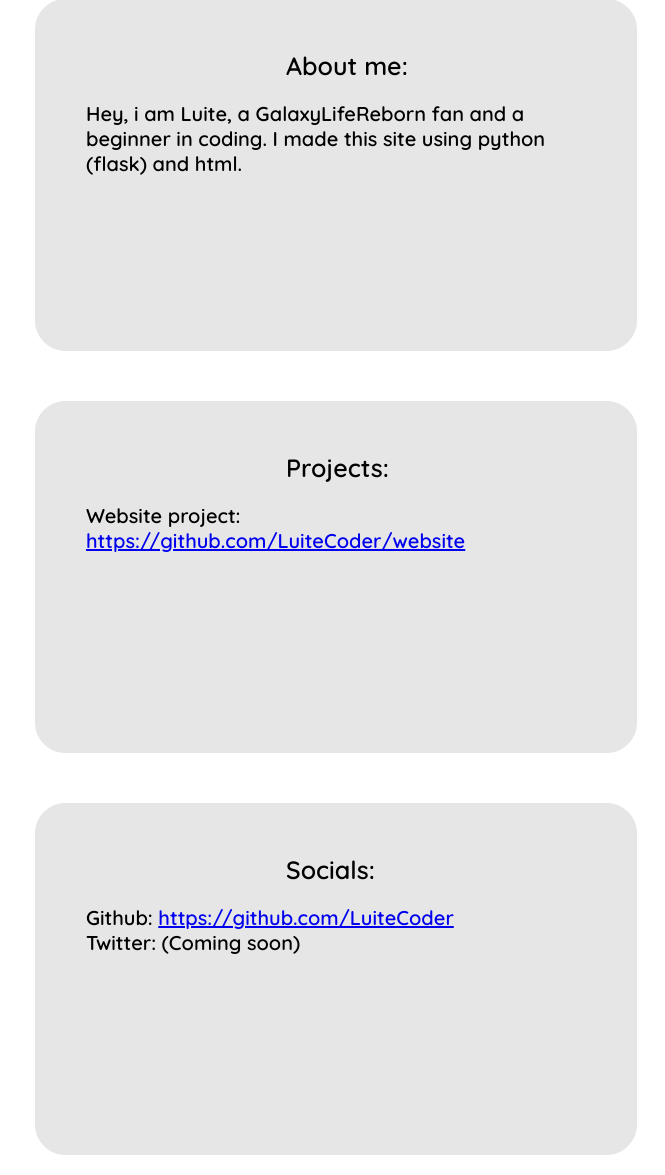
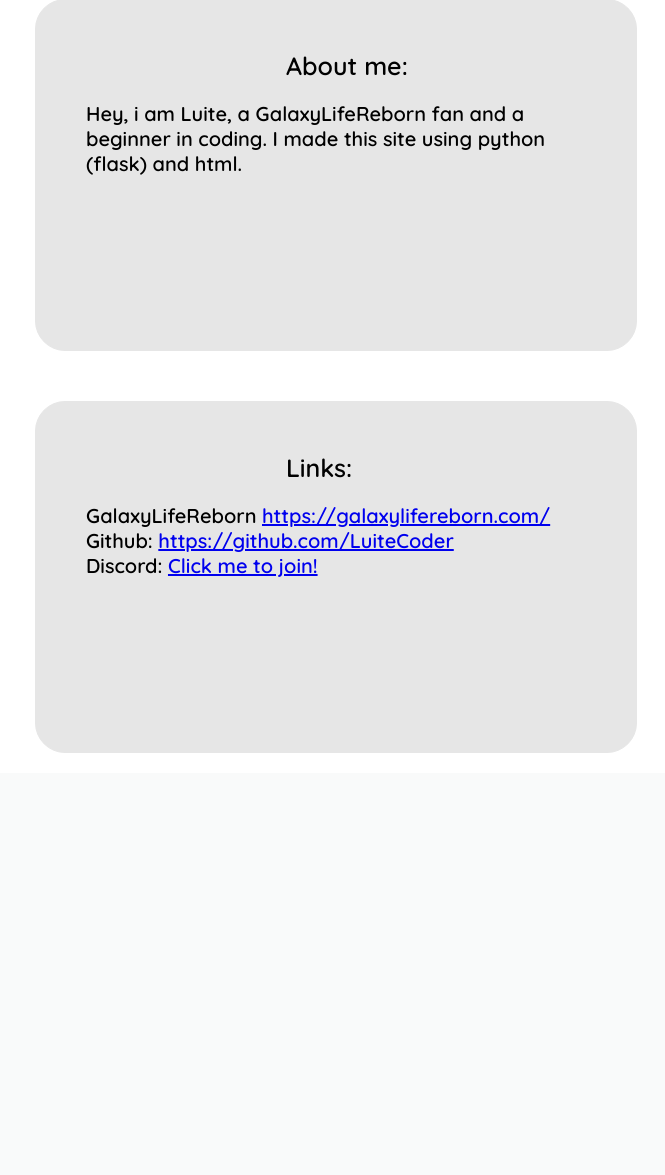
Before and after one commit to LuiteCoder/website, a Flask app: page / in a window 1280 px wide. Shown: the part 112-1287 px from the top of the page, without its empty margins (615-1280 px from the left). After the commit the page ends 865 px from the top, so only its background shows below. Run offline with Flask 2, Linux system fonts and the light colour scheme.

Commit message:
funny stuff added

```diff
--- a/app.py
+++ b/app.py
@@ -1,4 +1,6 @@
 import flask
+import time
+
 from jinja2 import TemplateNotFound
 
 app = flask.Flask(__name__)
@@ -29,10 +31,21 @@ def site_not_found(e):
     return flask.render_template("404.html", url=f"{flask.request.url}", title=site_title), 404
 
 @app.route("/")
-def redirect():
+def site():
     return flask.render_template('index.html', title=site_title)
 
+@app.route("/glr/")
+@app.route("/galaxylifereborn/")
+def glr():
+    return flask.redirect("https://galaxylifereborn.com/", code=302)
 
+@app.route("/discord/")
+def dc():
+    return f"<html><body><p>Redirecting...</p><script>var timer = setTimeout(function() {{window.location='/sad/'}}, 1300);</script></body></html>"
+
+@app.route("/sad/")
+def sad():
+    return 'i have no discord server :( <iframe width="1" height="1" src="https://www.youtube.com/embed/6qpv9jbFQtg?autoplay=1" frameborder="0" allow="accelerometer; autoplay; clipboard-write; encrypted-media; gyroscope; picture-in-picture" allowfullscreen></iframe>'
 
 if __name__ == "__main__":
     app.run(port=81, host="0.0.0.0")
--- a/templates/index.html
+++ b/templates/index.html
@@ -13,15 +13,11 @@
             <p class="box-text size20">Hey, i am Luite, a GalaxyLifeReborn fan and a beginner in coding. I made this site using python (flask) and html.</p>
         </div>
         <div class="box">
-            <p class="centertext size25">Projects:</p>
+            <p class="centertext size25">Links:</p>
             <br>
-            <p class="box-text size20">Website project: <a href="https://github.com/LuiteCoder/website">https://github.com/LuiteCoder/website</a></p>
-        </div>
-        <div class="box">
-            <p class="centertext size25">Socials:</p>
-            <br>
+            <p class="box-text size20">GalaxyLifeReborn <a href="https://galaxylifereborn.com/">https://galaxylifereborn.com/</a></p>
             <p class="box-text size20">Github: <a href="https://github.com/LuiteCoder">https://github.com/LuiteCoder</a></p>
-            <p class="box-text size20">Twitter: (Coming soon)</p>
+            <p class="box-text size20">Discord: <a href="/discord/">Click me to join!</a></p>
         </div>
         <br>
     </body>
```
